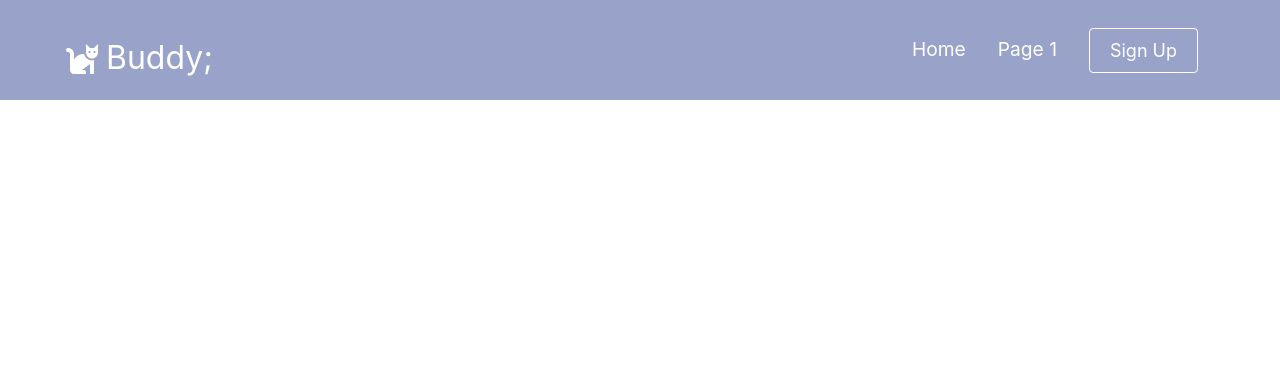
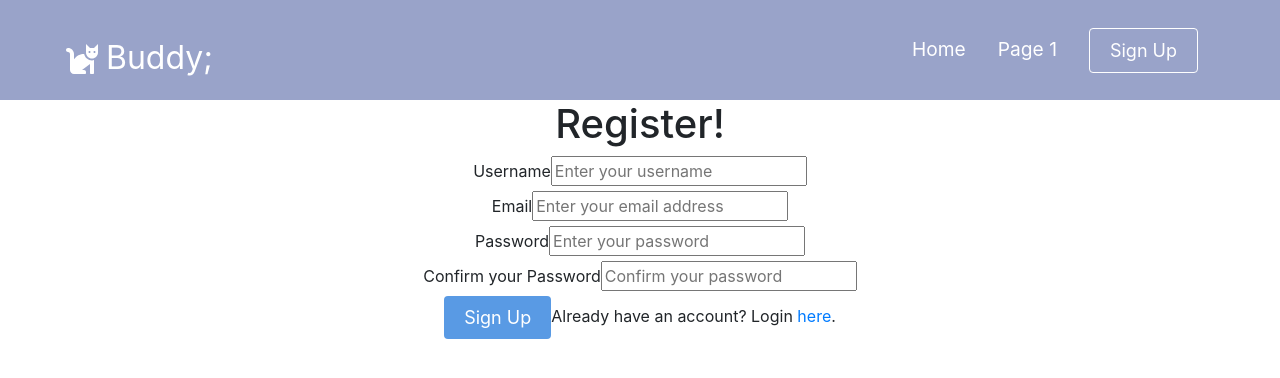
Before and after one commit to gabrielchanyk/buddysemicolon, a React (Create React App) app: page /sign-up in a window 1280 px wide. Shown: the top 378 px of the page. Built offline with nearby package versions, Linux system fonts and the light colour scheme.

Commit message:
Added signup element

```diff
--- a/src/App.js
+++ b/src/App.js
@@ -1,6 +1,8 @@
 import './App.css';
 import Navbar from './components/Navbar';
-import {BrowserRouter as Router, Switch, Route} from 'react-router-dom';
+import {BrowserRouter as Router, Switch, Route, withRouter } from 'react-router-dom';
+import Signup from './components/SignUp/Signup';
+import Home from './components/pages/HomePage/Home';
 
 function App() {
   return (
@@ -8,7 +10,8 @@ function App() {
       <Router>
         <Navbar />
         <Switch>
-          <Route path='/' />
+          <Route path='/' exact component={Home} />
+          <Route path='/sign-up' component={Signup} />
         </Switch>
       </Router>
     </div>
--- /dev/null
+++ b/src/components/SignUp/Signup.js
@@ -0,0 +1,63 @@
+import React from 'react'
+import { Button } from '../Button'
+import { Link } from 'react-router-dom'
+import useForm from './useForm'
+
+function Signup() {
+    const {handleChange, values} = useForm();
+
+    return (
+       <div className="form-content-right">
+           <form className="form">
+               <h1> Register!</h1>
+               <div className="form-inputs">
+                   <label htmlFor="username" className="form-label">Username</label>
+                   <input type="username"
+                        name='username'
+                        className="form-input"
+                        placeholder='Enter your username'
+                        values ={values.username}
+                        onChange={handleChange} />
+               </div>
+
+               <div className="form-inputs">
+                   <label htmlFor="email" className="form-label">Email</label>
+                   <input type="email"
+                        name='email'
+                        className="form-input"
+                        placeholder='Enter your email address'
+                        values ={values.email}
+                        onChange={handleChange}/>
+               </div>
+
+               <div className="form-inputs">
+                   <label htmlFor="password" className="form-label">Password</label>
+                   <input type="password"
+                        name='password'
+                        className="form-input"
+                        placeholder='Enter your password'
+                        values ={values.password}
+                        onChange={handleChange} />
+               </div>
+
+               <div className="form-inputs">
+                   <label htmlFor="password2" className="form-label">Confirm your Password</label>
+                   <input type="password"
+                        name='password2'
+                        className="form-input"
+                        placeholder='Confirm your password'
+                        values ={values.password2}
+                        onChange={handleChange} />
+               </div>
+
+               <Button buttonStyle='btn--primary' buttonColor='blue' type="submit">
+                   Sign Up
+                </Button>
+                <span className="form-input-login">Already have an account? Login  <Link to="/"> here</Link>.
+                            </span>
+           </form>
+       </div>
+    )
+}
+
+export default Signup
--- /dev/null
+++ b/src/components/SignUp/useForm.js
@@ -0,0 +1,24 @@
+import{useState, useEffect} from 'react';
+
+const useForm=() =>{
+    const [values, setValues] = useState({
+        username: '',
+        email: '',
+        password:'',
+        password2:''
+    });
+
+    const [errors, setErrors] = useState({})
+
+    const handleChange = e =>{
+        const {name, value} = e.target
+        setValues({
+            ...values,
+            [name]: value
+        });
+    };
+
+    return {handleChange, values};
+};
+
+export default useForm;
--- /dev/null
+++ b/src/components/pages/HomePage/Data.js
@@ -0,0 +1,3 @@
+export const homeObj={
+
+}
--- /dev/null
+++ b/src/components/pages/HomePage/Home.js
@@ -0,0 +1,12 @@
+import React from 'react';
+import {homeObj} from './Data';
+
+function Home() {
+    return (
+        <div>
+
+        </div>
+    )
+}
+
+export default Home
```
